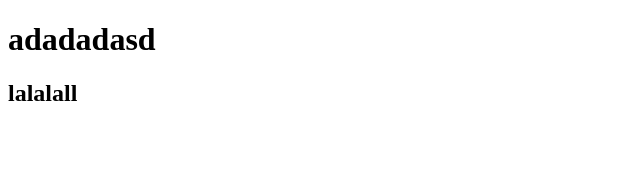
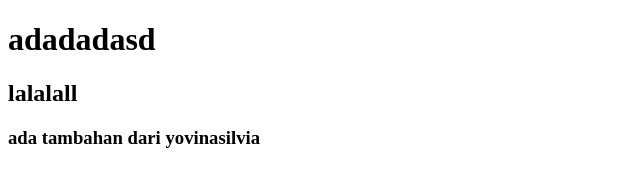
Before and after one commit to almubarok/project_git, a plain HTML site: page index.html in a window 1280 px wide. Shown: the whole page, without its empty margins (0-640 px from the left). Drawn offline with Linux system fonts and the light colour scheme.

Commit message:
add to index.html

```diff
--- a/index.html
+++ b/index.html
@@ -8,5 +8,6 @@
 <body>
   <h1>adadadasd</h1>
   <h2>lalalall</h2>
+  <h3>ada tambahan dari yovinasilvia</h3>
 </body>
 </html>
```
